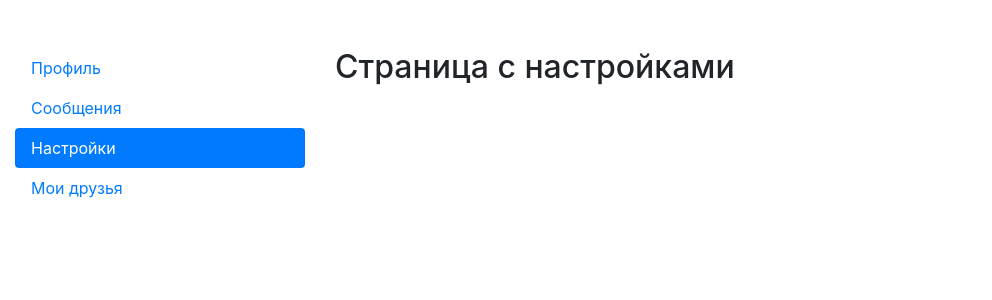
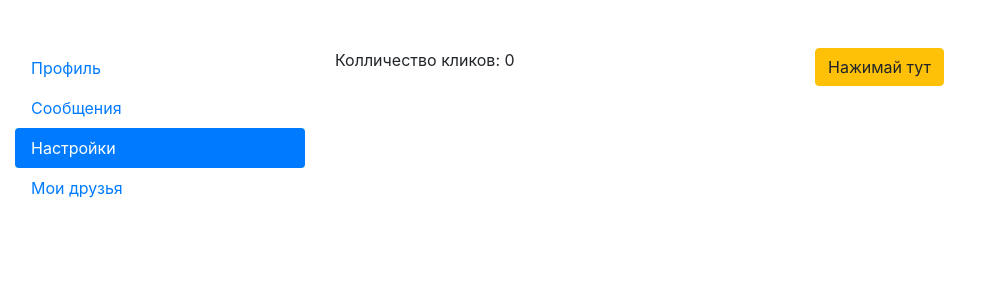
Before and after one commit to BelyakovaAV/react0975, a React (Create React App) app: page /settings in a window 1280 px wide. Shown: the top 300 px of the page, without its empty margins (0-992 px from the left). Built offline with nearby package versions, Linux system fonts and the light colour scheme.

Commit message:
Settings useState

```diff
--- a/src/components/Settings.jsx
+++ b/src/components/Settings.jsx
@@ -1,4 +1,21 @@
-const Settings = ()=> {
-  return <h2>Страница с настройками</h2>;
-};
+import { useState } from "react";
+
+function Settings() {
+
+  const [count, setCount] = useState(0);
+
+  return (
+    <div className="row">
+      <div className="col-6">
+        <p>Колличество кликов: {count}</p>
+      </div>
+      <div className="col-6">
+        <button className="btn btn-warning" onClick={()=> {
+        setCount(count + 1);
+      }}>Нажимай тут</button>
+      </div>
+    </div>
+  )
+}
+
 export default Settings;
```
